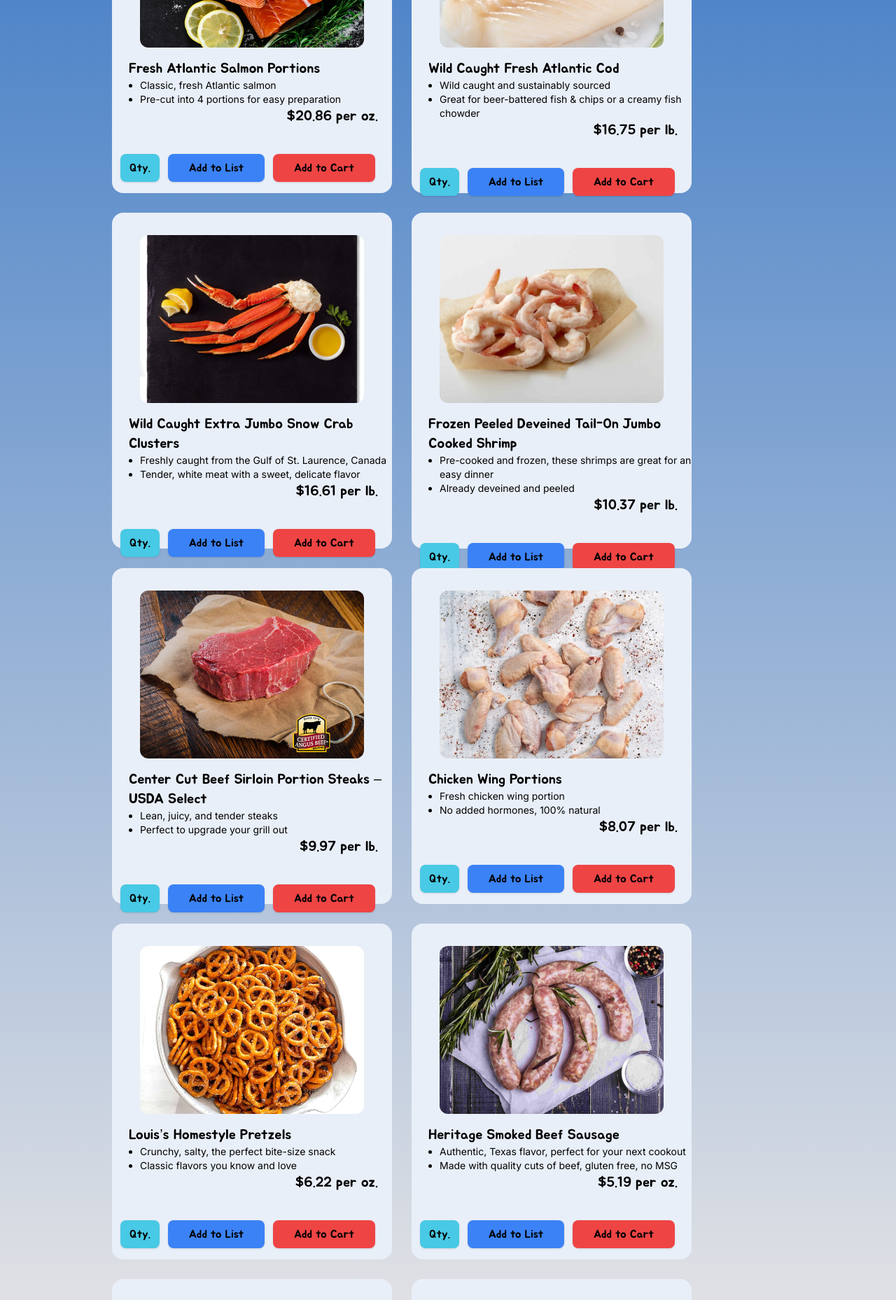
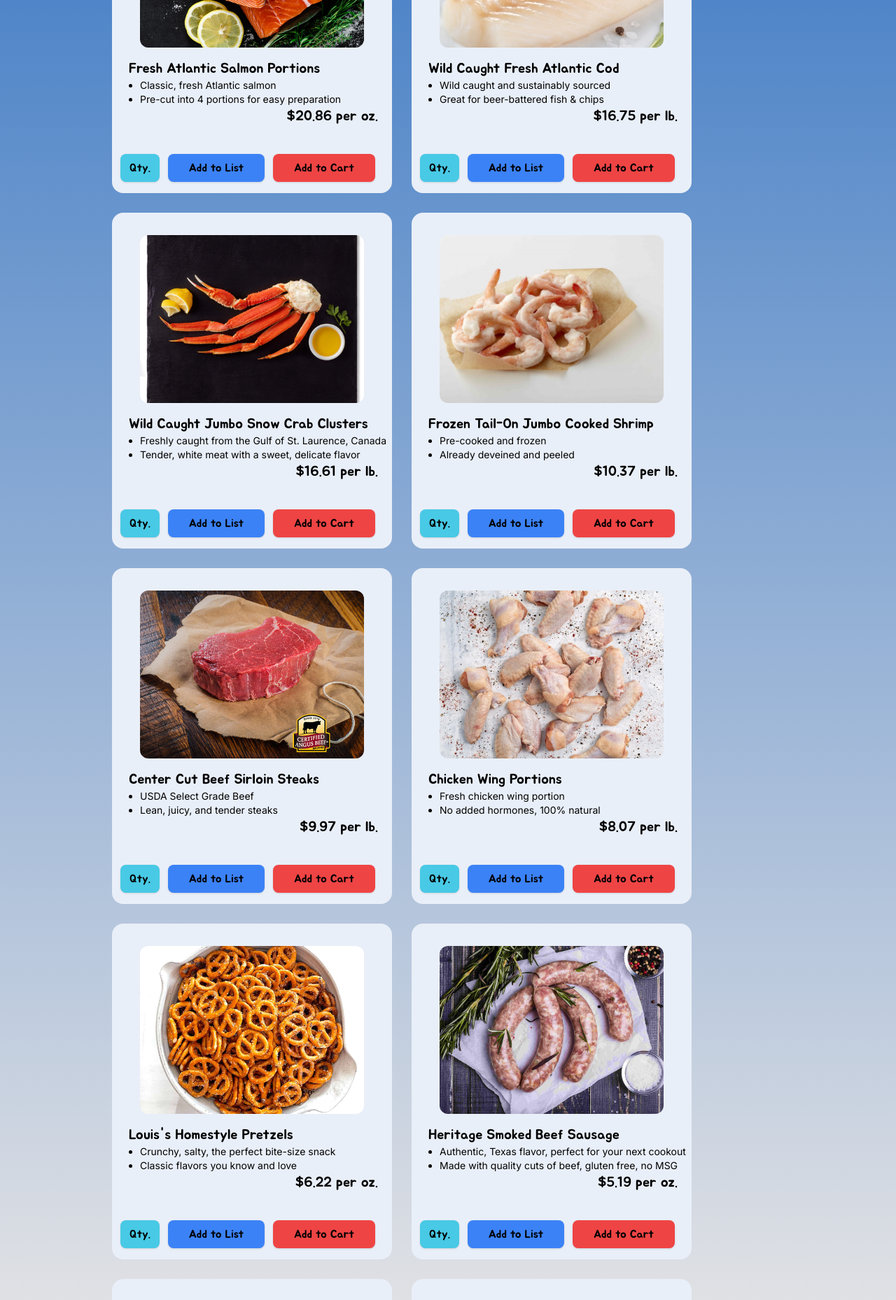
Before and after one commit to AlfredoRuiz-CS/TeamProject3380, a React (Vite) app in the folder client/: page /products in a window 1280 px wide. Shown: the part 500-2358 px from the top of the page at 70% size. Built offline with nearby package versions, Linux system fonts and the light colour scheme; a web font is replaced by a local one.

Commit message:
Fixed sizing on Browse All Products cards

```diff
--- a/client/src/pages/Products.tsx
+++ b/client/src/pages/Products.tsx
@@ -54,20 +54,22 @@
     iron: '0.6 mg',
   },
 };
+// ! FOR FUTURE REFERENCE KEEP BULLETPOINTS >105 CHARACTERS
+// ! KEEP NAME >40 CHARACTERS
 const greenBeans: productItem = {
   productId: 10002,
   name: 'Fresh Steamable Green Beans',
   price: 2.67,
   image: '/assets/greenbeans.jpg',
   stock: 27,
-  supplier: 'Josh’s Beans',
+  supplier: "Josh's Beans",
   supplierStock: 120,
   portion: 'oz.',
   category: 'produce',
   description: [
     'Prewashed, trimmed, and ready to cook',
+    'No artificial growth hormones',
     'Can be cooked on the stovetop or steamed in the microwave',
-    'No artificial growth hormones',
   ],
   shippingDetails: {
     dimensions: {
@@ -105,7 +107,7 @@
   description: [
     'Bunch of bananas (about 4-7 total)',
     'Ripe and ready to enjoy',
-    'Convenient Fruit Snack' ,
+    'Convenient Fruit Snack',
   ],
   shippingDetails: {
     dimensions: {
@@ -131,8 +133,8 @@
 };
 const avocado: productItem = {
   productId: 10004,
-  name: 'Fresh Jumbo Hass Avocado ',
-  price: 2.60,
+  name: 'Fresh Jumbo Hass Avocado',
+  price: 2.6,
   image: '/assets/strawberries.jpg',
   stock: 10,
   supplier: 'Houston Avocado Co',
@@ -207,18 +209,18 @@
 };
 const beef: productItem = {
   productId: 20002,
-  name: 'Center Cut Beef Sirloin Portion Steaks – USDA Select  ',
+  name: 'Center Cut Beef Sirloin Steaks  ',
   price: 9.97,
   image: '/assets/beef.jpg',
   stock: 10,
-  supplier: 'Bill\'s Beef',
+  supplier: "Bill's Beef",
   supplierStock: 100,
   portion: 'lb.',
   category: 'meat',
   description: [
+    'USDA Select Grade Beef',
     'Lean, juicy, and tender steaks',
-    'Perfect to upgrade your grill out',
-    'Always 100% natural, no artificial ingredients of preservatives',
+    'Always natural, no artificial ingredients or preservatives',
   ],
   shippingDetails: {
     dimensions: {
@@ -246,10 +248,10 @@
 const pork: productItem = {
   productId: 20003,
   name: 'Bone-in Center Loin Pork Chops',
-  price: 4.80,
+  price: 4.8,
   image: '/assets/porkchop.jpg',
   stock: 7,
-  supplier: 'Timmmy\'s Pork',
+  supplier: "Timmmy's Pork",
   supplierStock: 40,
   portion: 'lb.',
   category: 'meat',
@@ -286,7 +288,7 @@
   price: 5.19,
   image: '/assets/sausage.jpg',
   stock: 14,
-  supplier: 'Bill\'s Beef',
+  supplier: "Bill's Beef",
   supplierStock: 50,
   portion: 'oz.',
   category: 'meat',
@@ -359,7 +361,7 @@
 };
 const shrimp: productItem = {
   productId: 30002,
-  name: 'Frozen Peeled Deveined Tail-On Jumbo Cooked Shrimp',
+  name: 'Frozen Tail-On Jumbo Cooked Shrimp',
   price: 10.37,
   image: '/assets/shrimp.jpg',
   stock: 10,
@@ -368,7 +370,7 @@
   portion: 'lb.',
   category: 'fish',
   description: [
-    'Pre-cooked and frozen, these shrimps are great for an easy dinner',
+    'Pre-cooked and frozen',
     'Already deveined and peeled',
     'Thaw in refrigerator overnight or under cold running water for a few minutes',
   ],
@@ -396,7 +398,7 @@
 };
 const crab: productItem = {
   productId: 30003,
-  name: 'Wild Caught Extra Jumbo Snow Crab Clusters ',
+  name: 'Wild Caught Jumbo Snow Crab Clusters ',
   price: 16.61,
   image: '/assets/crab.png',
   stock: 5,
@@ -443,7 +445,7 @@
   category: 'fish',
   description: [
     'Wild caught and sustainably sourced',
-    'Great for beer-battered fish & chips or a creamy fish chowder',
+    'Great for beer-battered fish & chips',
     'Flaky, firm, mild, delicious',
   ],
   shippingDetails: {
@@ -473,7 +475,7 @@
 const wholeMilk: productItem = {
   productId: 40001,
   name: 'Whole Milk',
-  price: 3.70,
+  price: 3.7,
   image: '/assets/wholemilk.jpg',
   stock: 35,
   supplier: 'Sweet Dairy Farms',
@@ -514,7 +516,7 @@
 const twoMilk: productItem = {
   productId: 40002,
   name: '2% Reduced Fat Milk ',
-  price: 3.70,
+  price: 3.7,
   image: '/assets/twomilk.jpg',
   stock: 35,
   supplier: 'Sweet Dairy Farms',
@@ -556,7 +558,7 @@
 const cheese: productItem = {
   productId: 40003,
   name: 'Sharp Cheddar Sliced Cheese',
-  price: 3.10,
+  price: 3.1,
   image: '/assets/cheese.jpeg',
   stock: 20,
   supplier: 'Sweet Dairy Farms',
@@ -604,8 +606,8 @@
   category: 'dairy',
   description: [
     'Low in calories and rich in delicious taste',
-    'Only 100 calories, making this the perfect, guilt-free treat',
-     'Small cup making this great for on the go',
+    'Only 100 calories, great for any diet',
+    'Small cup making this great for on the go',
   ],
   shippingDetails: {
     dimensions: {
@@ -634,7 +636,7 @@
 //Snacks
 const chips: productItem = {
   productId: 50001,
-  name: 'Sasha’s Barbecue Chips ',
+  name: "Sasha's Barbecue Chips ",
   price: 2.98,
   image: '/assets/chips.jpeg',
   stock: 30,
@@ -643,7 +645,7 @@
   portion: 'oz.',
   category: 'snacks',
   description: [
-    'Thin, crispy, sweet, smoky flavors that explode in your mouth',
+    'Thin, crispy, sweet, and barbecue flavors in every bite',
     'Add an extra kick to packed lunches',
     'No certified synthetic colors',
   ],
@@ -680,7 +682,7 @@
   portion: 'oz.',
   category: 'snacks',
   description: [
-    'Rick, milky goodness, everyone’s favorite treat',
+    "Rick, milky goodness, everyone's favorite treat",
     'A classic in homes for decades',
     'Enjoy alone or with your loved ones',
   ],
@@ -707,7 +709,7 @@
 };
 const pretzels: productItem = {
   productId: 50003,
-  name: 'Louis’s Homestyle Pretzels',
+  name: "Louis's Homestyle Pretzels",
   price: 6.22,
   image: '/assets/pretzels.jpg',
   stock: 15,
@@ -745,14 +747,14 @@
   price: 4.11,
   image: '/assets/cookies.jpg',
   stock: 15,
-  supplier: 'Karen\'s Bakery',
+  supplier: "Karen's Bakery",
   supplierStock: 40,
   portion: 'oz.',
   category: 'snacks',
   description: [
-    'A sweet, sugary treat perfect for every special occasion',
+    'A sweet treat perfect for any special occasion',
     'Nut-free',
-    'Made locally by Karen’s Bakery',
+    "Made locally by Karen's Bakery",
   ],
   shippingDetails: {
     dimensions: {
```
